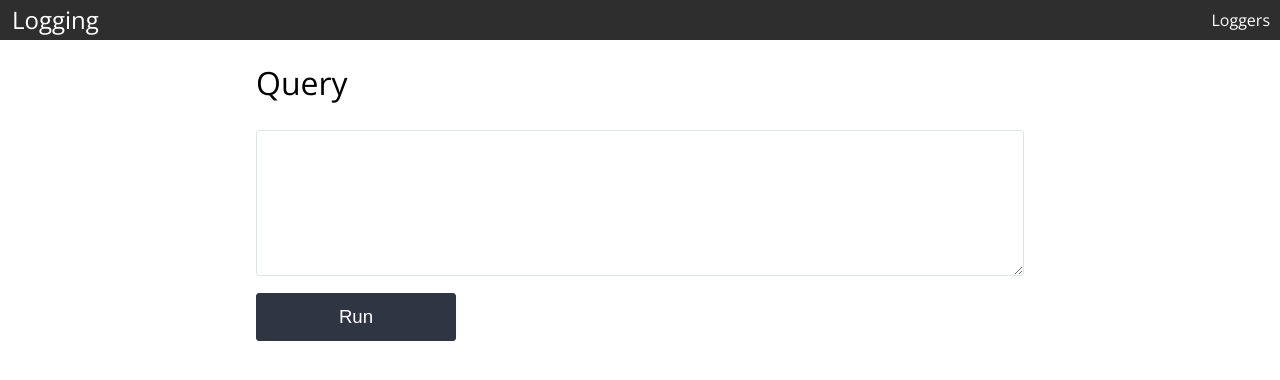
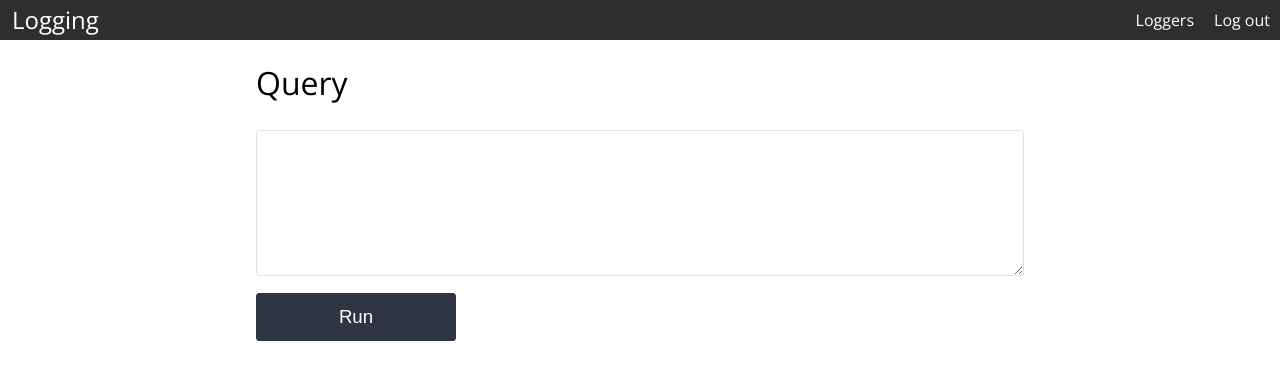
Before and after one commit to nikitavbv/logging, a React (Create React App) app in the folder frontend/: page / in a window 1280 px wide. Shown: the top 380 px of the page. Built offline with nearby package versions, Linux system fonts and the light colour scheme.

Commit message:
feat(frontend): log out

```diff
--- a/frontend/src/App.tsx
+++ b/frontend/src/App.tsx
@@ -25,6 +25,7 @@ const App: React.FC = () => {
   const header_links_requiring_auth = is_authenticated ? (
     <div className="user-links">
       <a href="/loggers">Loggers</a>
+      <a href="/">Log out</a>
     </div>
   ) : (<div className="user-links"></div>);
 
```
